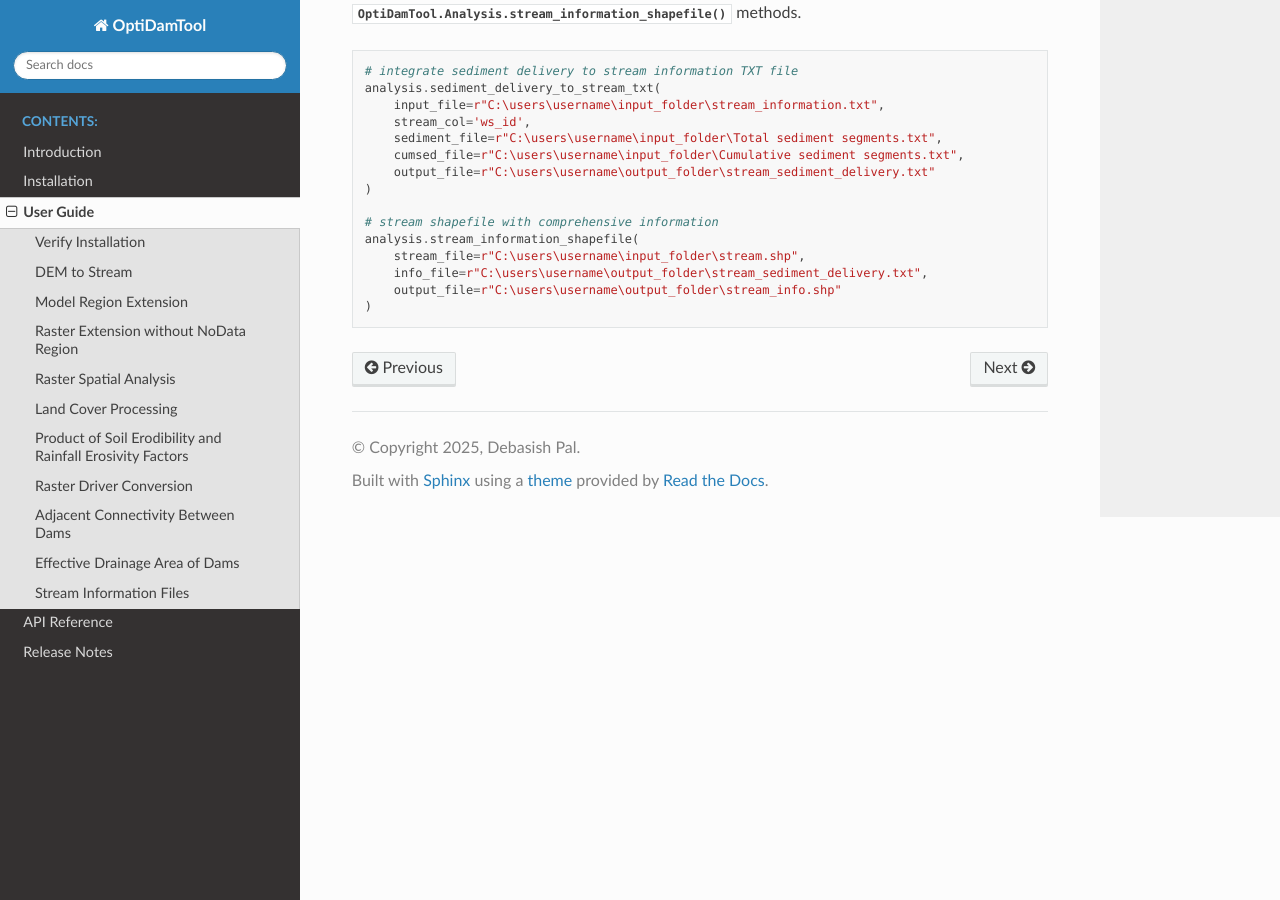
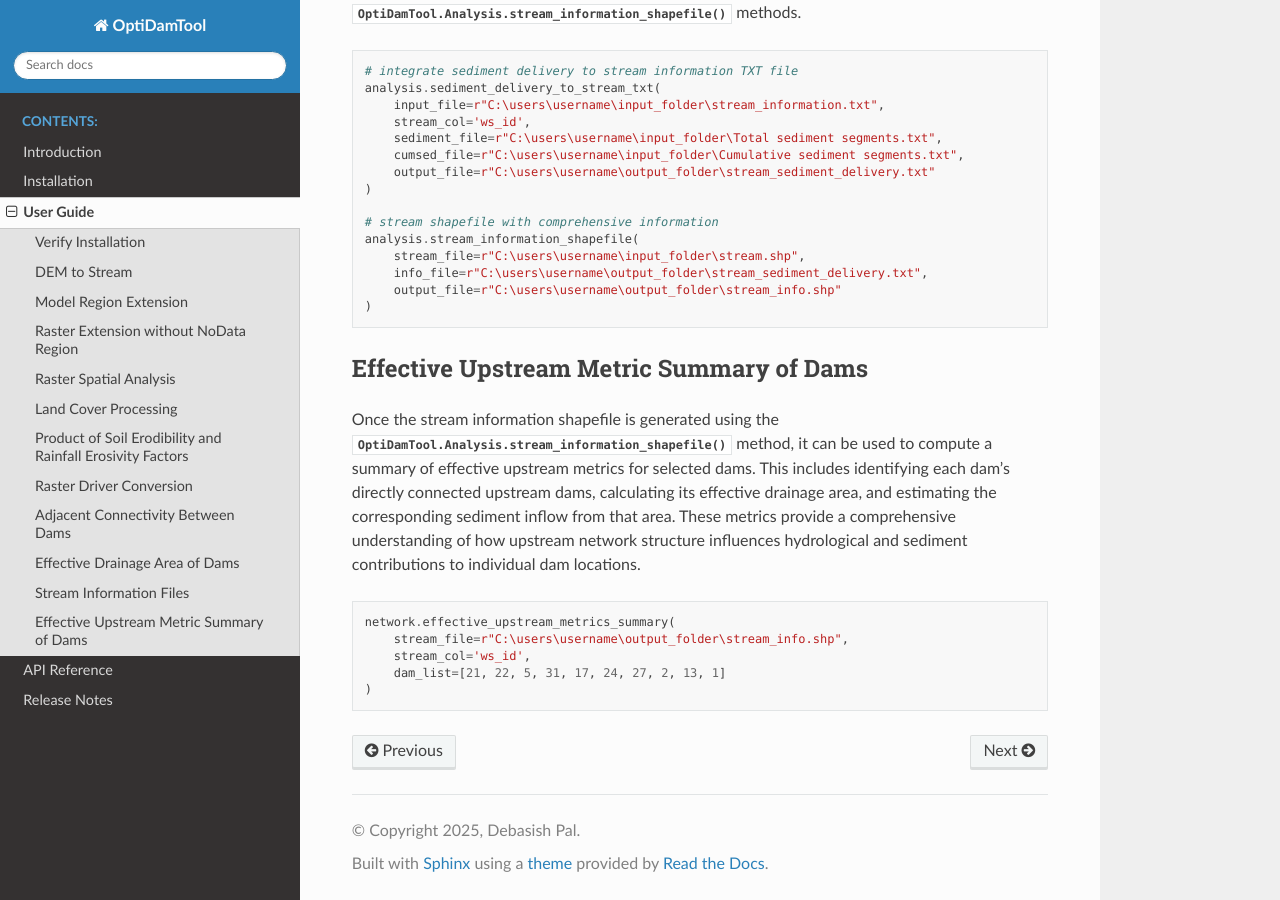
Before and after one commit to debpal/OptiDamTool, a Sphinx documentation site: the page built from docs/userguide.rst, in a window 1280 px wide and 900 px high, scrolled down 4716 px. Built offline with Sphinx 7.4.7 and the Read the Docs theme 3.1.0, drawn with Linux system fonts in a browser that asks for light colours.

Commit message:
update documentation

```diff
--- a/docs/introduction.rst
+++ b/docs/introduction.rst
@@ -37,6 +37,7 @@ Offers methods for establishing hydrological and sedimentation flow connectivity
 
 * Identifies connectivity between adjacent upstream and downstream dams.
 * Computes the effective upstream drainage area values for selected dam locations within a stream network.
+* Estimates sediment inflow to dams based on effective upstream drainage areas.
 
 
 :class:`OptiDamTool.Analysis`
--- a/docs/userguide.rst
+++ b/docs/userguide.rst
@@ -270,3 +270,21 @@ For more information, refer to the documentation of the :meth:`OptiDamTool.Analy
         info_file=r"C:\users\username\output_folder\stream_sediment_delivery.txt",
         output_file=r"C:\users\username\output_folder\stream_info.shp"
     )
+
+
+Effective Upstream Metric Summary of Dams
+---------------------------------------------
+
+Once the stream information shapefile is generated using the :meth:`OptiDamTool.Analysis.stream_information_shapefile` method,
+it can be used to compute a summary of effective upstream metrics for selected dams. This includes identifying each dam’s directly connected upstream dams,
+calculating its effective drainage area, and estimating the corresponding sediment inflow from that area.
+These metrics provide a comprehensive understanding of how upstream network structure influences hydrological and sediment contributions to individual dam locations.
+
+
+.. code-block:: python
+
+    network.effective_upstream_metrics_summary(
+        stream_file=r"C:\users\username\output_folder\stream_info.shp",
+        stream_col='ws_id',
+        dam_list=[21, 22, 5, 31, 17, 24, 27, 2, 13, 1]
+    )
```
